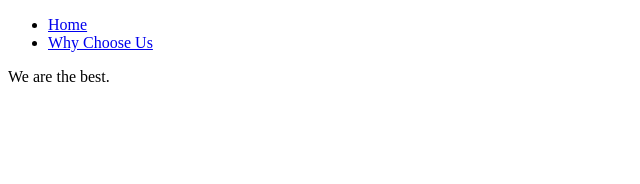
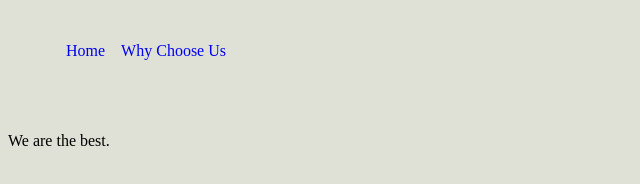
Before and after one commit to amansiwach9/website, a plain HTML site: page AboutUs.html in a window 1280 px wide. Shown: the whole page, without its empty margins (0-640 px from the left). Drawn offline with Linux system fonts and the light colour scheme.

Commit message:
Update AboutUs.html

```diff
--- a/AboutUs.html
+++ b/AboutUs.html
@@ -4,6 +4,7 @@
     <meta charset="UTF-8">
     <meta name="viewport" content="width=device-width, initial-scale=1.0">
     <title>About Us</title>
+        <link rel="stylesheet" href="app.css">
 </head>
 <body>
     <div class="navhead">
```
